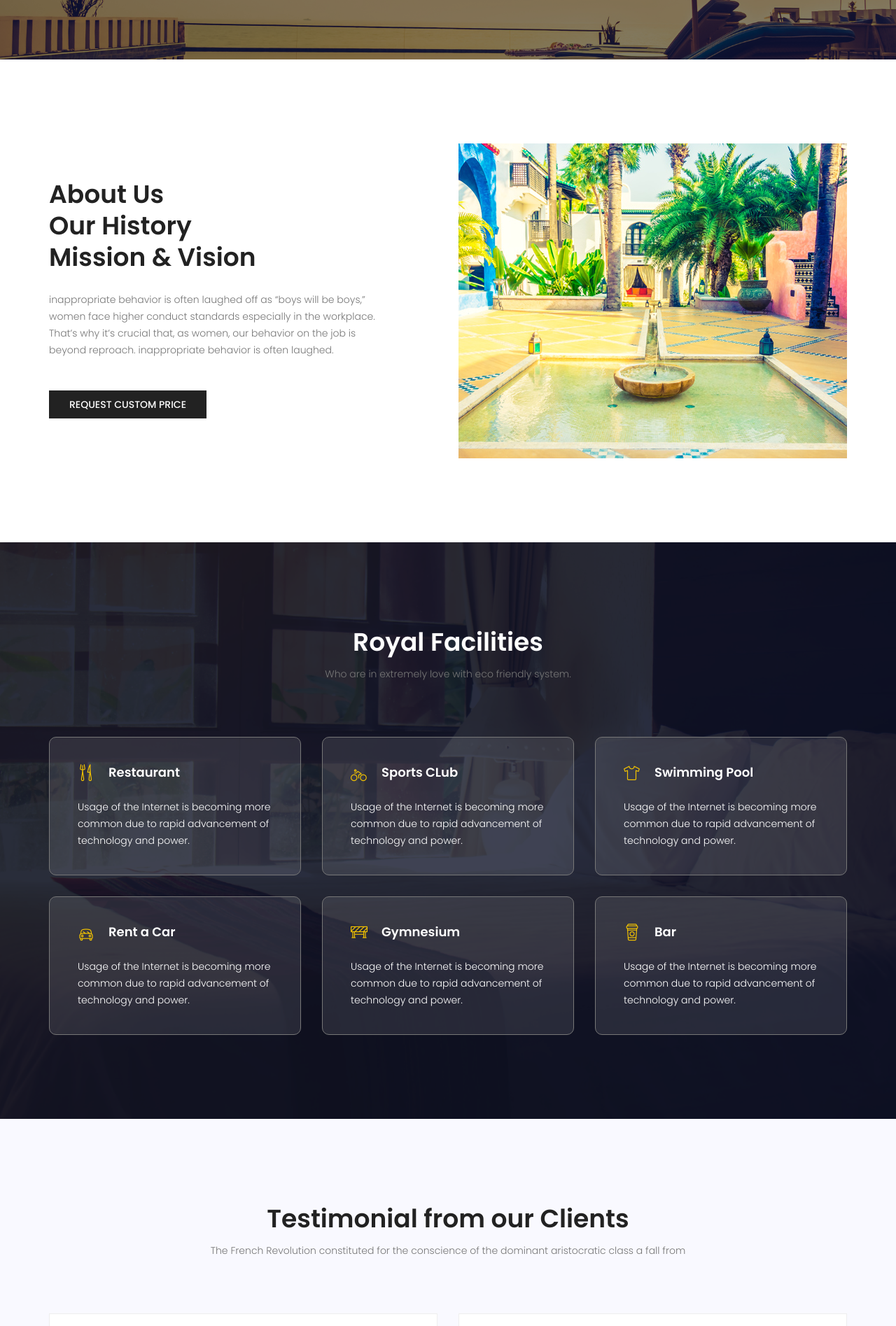
After one commit to Kevin202510/palasresort, a PHP site: page /Pages/admin/userManagement.php in a window 1280 px wide. The commit adds this page. Shown: the part 265-2160 px from the top of the page at 70% size. Run offline with PHP 8.4, Linux system fonts and the light colour scheme.

Commit message:
gawa kevz

```diff
--- /dev/null
+++ b/Pages/admin/userManagement.php
@@ -0,0 +1,170 @@
+
+
+    <?php include('../layouts/head.php');?>
+
+<!--================Header Area =================-->
+<?php include('../layouts/header.php');?>
+<!--================Header Area =================-->
+
+    <!--================Breadcrumb Area =================-->
+    <section class="breadcrumb_area">
+        <div class="overlay bg-parallax" data-stellar-ratio="0.8" data-stellar-vertical-offset="0" data-background=""></div>
+        <div class="container">
+            <div class="page-cover text-center">
+                <h2 class="page-cover-tittle">About Us</h2>
+                <ol class="breadcrumb">
+                    <li><a href="index.html">Home</a></li>
+                    <li class="active">About</li>
+                </ol>
+            </div>
+        </div>
+    </section>
+    <!--================Breadcrumb Area =================-->
+
+    <!--================ About History Area  =================-->
+    <section class="about_history_area section_gap">
+        <div class="container">
+            <div class="row">
+                <div class="col-md-6 d_flex align-items-center">
+                    <div class="about_content ">
+                        <h2 class="title title_color">About Us <br>Our History<br>Mission & Vision</h2>
+                        <p>inappropriate behavior is often laughed off as “boys will be boys,” women face higher conduct standards especially in the workplace. That’s why it’s crucial that, as women, our behavior on the job is beyond reproach. inappropriate behavior is often laughed.</p>
+                        <a href="#" class="button_hover theme_btn_two">Request Custom Price</a>
+                    </div>
+                </div>
+                <div class="col-md-6">
+                    <img class="img-fluid" src="image/about_bg.jpg" alt="img">
+                </div>
+            </div>
+        </div>
+    </section>
+    <!--================ About History Area  =================-->
+
+    <!--================ Facilities Area  =================-->
+    <section class="facilities_area section_gap">
+        <div class="overlay bg-parallax" data-stellar-ratio="0.8" data-stellar-vertical-offset="0" data-background="">
+        </div>
+        <div class="container">
+            <div class="section_title text-center">
+                <h2 class="title_w">Royal Facilities</h2>
+                <p>Who are in extremely love with eco friendly system.</p>
+            </div>
+            <div class="row mb_30">
+                <div class="col-lg-4 col-md-6">
+                    <div class="facilities_item">
+                        <h4 class="sec_h4"><i class="lnr lnr-dinner"></i>Restaurant</h4>
+                        <p>Usage of the Internet is becoming more common due to rapid advancement of technology and power.</p>
+                    </div>
+                </div>
+                <div class="col-lg-4 col-md-6">
+                    <div class="facilities_item">
+                        <h4 class="sec_h4"><i class="lnr lnr-bicycle"></i>Sports CLub</h4>
+                        <p>Usage of the Internet is becoming more common due to rapid advancement of technology and power.</p>
+                    </div>
+                </div>
+                <div class="col-lg-4 col-md-6">
+                    <div class="facilities_item">
+                        <h4 class="sec_h4"><i class="lnr lnr-shirt"></i>Swimming Pool</h4>
+                        <p>Usage of the Internet is becoming more common due to rapid advancement of technology and power.</p>
+                    </div>
+                </div>
+                <div class="col-lg-4 col-md-6">
+                    <div class="facilities_item">
+                        <h4 class="sec_h4"><i class="lnr lnr-car"></i>Rent a Car</h4>
+                        <p>Usage of the Internet is becoming more common due to rapid advancement of technology and power.</p>
+                    </div>
+                </div>
+                <div class="col-lg-4 col-md-6">
+                    <div class="facilities_item">
+                        <h4 class="sec_h4"><i class="lnr lnr-construction"></i>Gymnesium</h4>
+                        <p>Usage of the Internet is becoming more common due to rapid advancement of technology and power.</p>
+                    </div>
+                </div>
+                <div class="col-lg-4 col-md-6">
+                    <div class="facilities_item">
+                        <h4 class="sec_h4"><i class="lnr lnr-coffee-cup"></i>Bar</h4>
+                        <p>Usage of the Internet is becoming more common due to rapid advancement of technology and power.</p>
+                    </div>
+                </div>
+            </div>
+        </div>
+    </section>
+    <!--================ Facilities Area  =================-->
+
+    <!--================ Testimonial Area  =================-->
+    <section class="testimonial_area section_gap">
+        <div class="container">
+            <div class="section_title text-center">
+                <h2 class="title_color">Testimonial from our Clients</h2>
+                <p>The French Revolution constituted for the conscience of the dominant aristocratic class a fall from </p>
+            </div>
+            <div class="testimonial_slider owl-carousel">
+                <div class="media testimonial_item">
+                    <img class="rounded-circle" src="image/testtimonial-1.jpg" alt="">
+                    <div class="media-body">
+                        <p>As conscious traveling Paupers we must always be concerned about our dear Mother Earth. If you think about it, you travel across her face, and She is the </p>
+                        <a href="#"><h4 class="sec_h4">Fanny Spencer</h4></a>
+                        <div class="star">
+                            <a href="#"><i class="fa fa-star"></i></a>
+                            <a href="#"><i class="fa fa-star"></i></a>
+                            <a href="#"><i class="fa fa-star"></i></a>
+                            <a href="#"><i class="fa fa-star"></i></a>
+                            <a href="#"><i class="fa fa-star-half-o"></i></a>
+                        </div>
+                    </div>
+                </div>
+                <div class="media testimonial_item">
+                    <img class="rounded-circle" src="image/testtimonial-1.jpg" alt="">
+                    <div class="media-body">
+                        <p>As conscious traveling Paupers we must always be concerned about our dear Mother Earth. If you think about it, you travel across her face, and She is the </p>
+                        <a href="#"><h4 class="sec_h4">Fanny Spencer</h4></a>
+                        <div class="star">
+                            <a href="#"><i class="fa fa-star"></i></a>
+                            <a href="#"><i class="fa fa-star"></i></a>
+                            <a href="#"><i class="fa fa-star"></i></a>
+                            <a href="#"><i class="fa fa-star"></i></a>
+                            <a href="#"><i class="fa fa-star-half-o"></i></a>
+                        </div>
+                    </div>
+                </div>
+                <div class="media testimonial_item">
+                    <img class="rounded-circle" src="image/testtimonial-1.jpg" alt="">
+                    <div class="media-body">
+                        <p>As conscious traveling Paupers we must always be concerned about our dear Mother Earth. If you think about it, you travel across her face, and She is the </p>
+                        <a href="#"><h4 class="sec_h4">Fanny Spencer</h4></a>
+                        <div class="star">
+                            <a href="#"><i class="fa fa-star"></i></a>
+                            <a href="#"><i class="fa fa-star"></i></a>
+                            <a href="#"><i class="fa fa-star"></i></a>
+                            <a href="#"><i class="fa fa-star"></i></a>
+                            <a href="#"><i class="fa fa-star-half-o"></i></a>
+                        </div>
+                    </div>
+                </div>
+                <div class="media testimonial_item">
+                    <img class="rounded-circle" src="image/testtimonial-1.jpg" alt="">
+                    <div class="media-body">
+                        <p>As conscious traveling Paupers we must always be concerned about our dear Mother Earth. If you think about it, you travel across her face, and She is the </p>
+                        <a href="#"><h4 class="sec_h4">Fanny Spencer</h4></a>
+                        <div class="star">
+                            <a href="#"><i class="fa fa-star"></i></a>
+                            <a href="#"><i class="fa fa-star"></i></a>
+                            <a href="#"><i class="fa fa-star"></i></a>
+                            <a href="#"><i class="fa fa-star"></i></a>
+                            <a href="#"><i class="fa fa-star-half-o"></i></a>
+                        </div>
+                    </div>
+                </div>
+            </div>
+        </div>
+    </section>
+    <!--================ Testimonial Area  =================-->
+
+<!--================ start footer Area  =================-->
+<?php include('../layouts/footer.php');?>
+<!--================ End footer Area  =================-->
+
+
+<!-- Optional JavaScript -->
+<!-- jQuery first, then Popper.js, then Bootstrap JS -->
+<?php include('../layouts/scripts.php');?>
--- a/layouts/header.php
+++ b/Pages/layouts/header.php
@@ -13,7 +13,7 @@
                 <ul class="nav navbar-nav menu_nav ml-auto">
                     <li class="nav-item active"><a class="nav-link" href="index.php">Home</a></li>
                     <li class="nav-item"><a class="nav-link" href="about.php">About us</a></li>
-                    <li class="nav-item"><a class="nav-link" href="accomodation.html">Accomodation</a></li>
+                    <li class="nav-item"><a class="nav-link" href="userManagement.php">User Management</a></li>
                     <li class="nav-item"><a class="nav-link" href="gallery.html">Gallery</a></li>
                     <li class="nav-item submenu dropdown">
                         <a href="#" class="nav-link dropdown-toggle" data-toggle="dropdown" role="button" aria-haspopup="true" aria-expanded="false">Blog</a>
--- a/layouts/scripts.php
+++ b/Pages/layouts/scripts.php
@@ -1,4 +1,4 @@
-<script src="js/jquery-3.2.1.min.js"></script>
+        <script src="js/jquery-3.2.1.min.js"></script>
         <script src="js/popper.js"></script>
         <script src="js/bootstrap.min.js"></script>
         <script src="vendors/owl-carousel/owl.carousel.min.js"></script>
```
Also changed, not shown: Functions/InnovatechAPIFunctions.php (+4 -4 lines), Pages/admin/usersModal/usersEditModal.php (added, +80 -0 lines), Pages/admin/usersModal/usersFunctions.js (added, +31 -0 lines), about.php (+4 -4 lines), index.php (+4 -4 lines), userManagement.php (added, +68 -0 lines), Pages/admin/usersList.php (renamed from admin/usersList.php), Pages/admin/usersModal/updateuser.php (renamed from admin/usersModal/updateuser.php), Pages/admin/usersModal/usersModalFunctions.php (renamed from admin/usersModal/usersModalFunctions.php), Pages/layouts/footer.php (renamed from layouts/footer.php), Pages/layouts/head.php (renamed from layouts/head.php), usersEditModal.php (renamed from admin/usersModal/usersEditModal.php), usersFunctions.js (renamed from admin/usersModal/usersFunctions.js).
